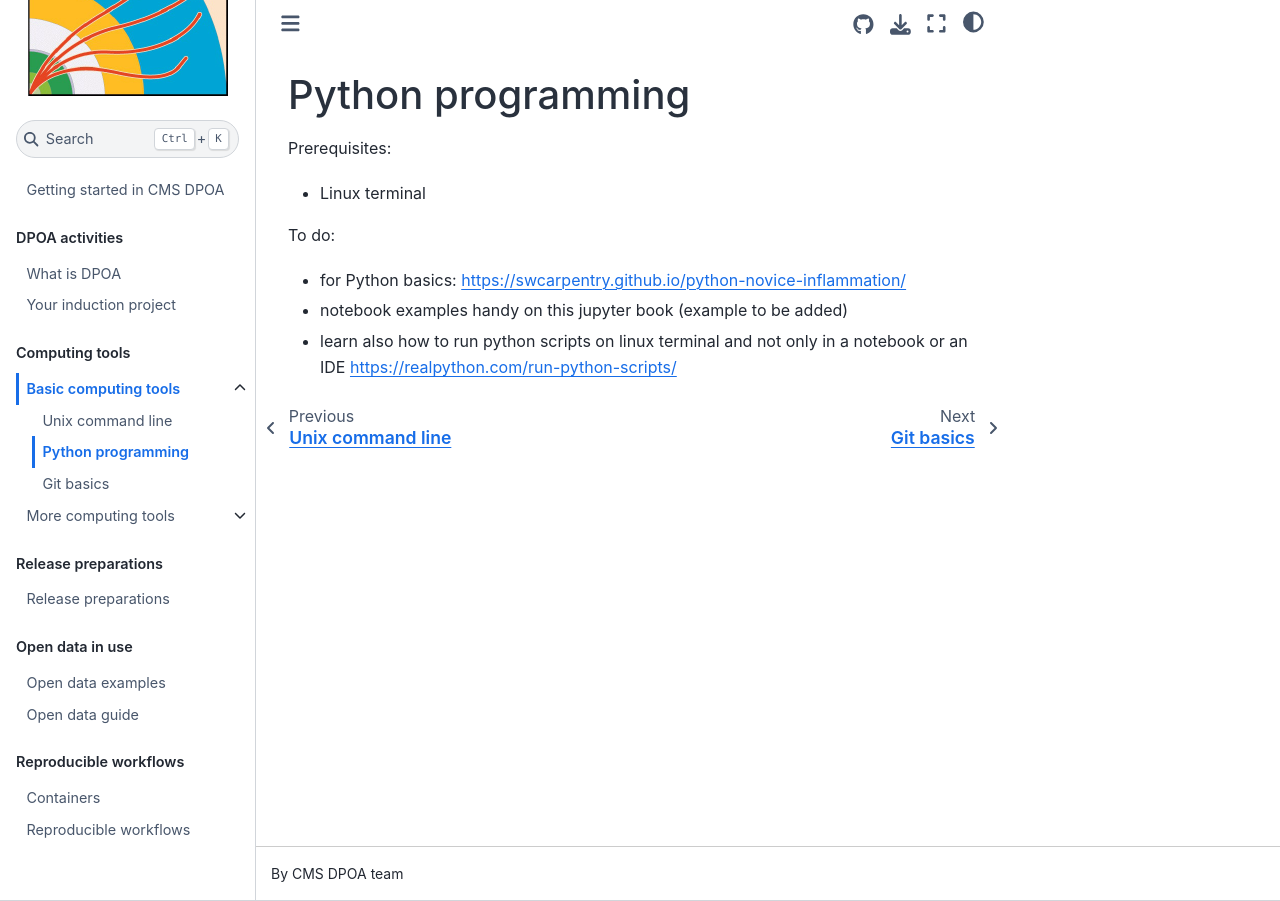
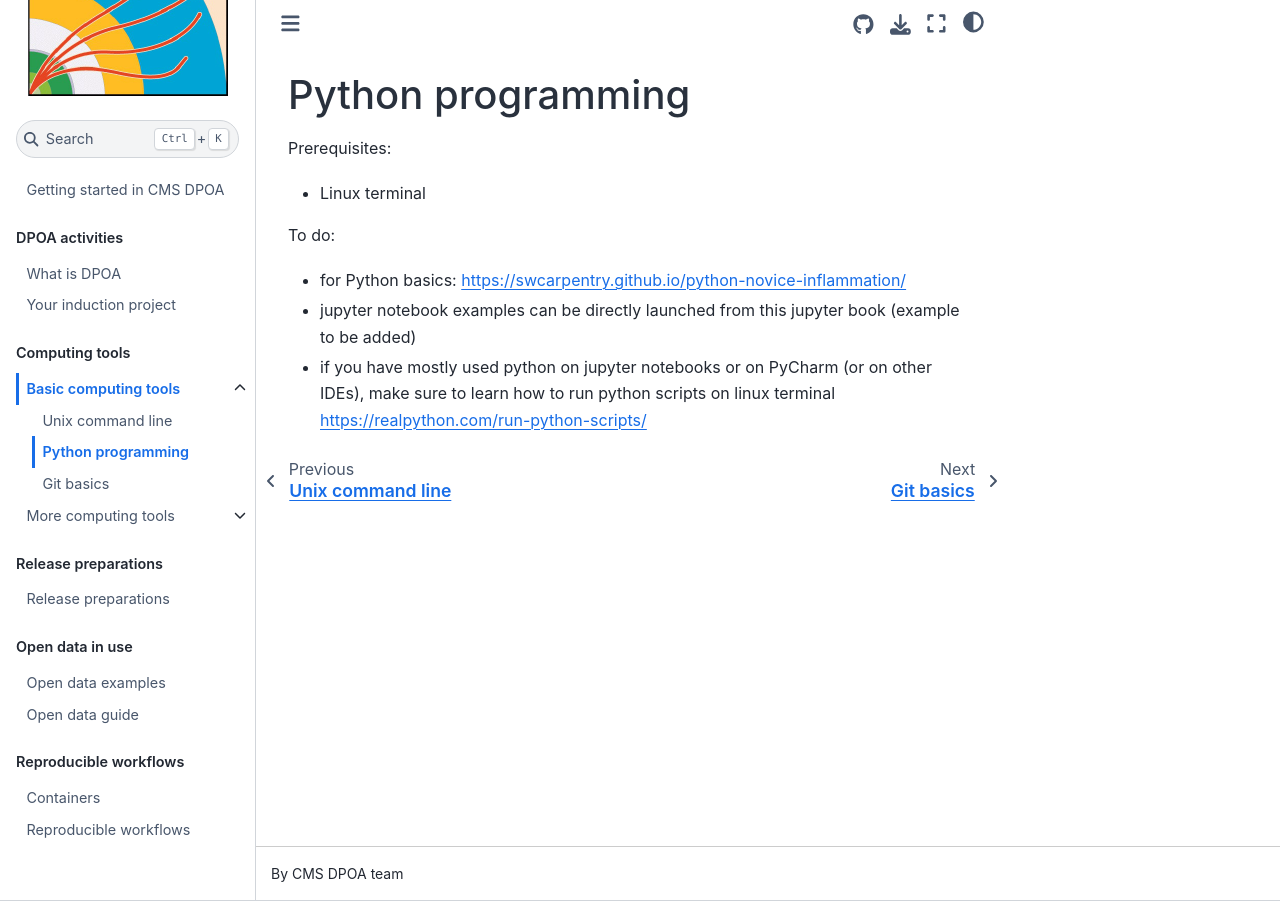
Before and after one commit to cms-dpoa/cms-dpoa-getting-started, a Jupyter Book: the page built from computing/basic/python.md, in a window 1280 px wide. Built offline with Jupyter Book 1.0.4 settings and Sphinx 7.4.7 and the Sphinx Book theme 1.1.4, drawn with Linux system fonts in a browser that asks for light colours.

Commit message:
Update python.md

```diff
--- a/computing/basic/python.md
+++ b/computing/basic/python.md
@@ -5,5 +5,5 @@ Prerequisites:
 
 To do:
 - for Python basics: [https://swcarpentry.github.io/python-novice-inflammation/](https://swcarpentry.github.io/python-novice-inflammation/)
-- notebook examples handy on this jupyter book (example to be added)
-- learn also how to run python scripts on linux terminal and not only in a notebook or an IDE [https://realpython.com/run-python-scripts/](https://realpython.com/run-python-scripts/)
+- jupyter notebook examples can be directly launched from this jupyter book (example to be added)
+- if you have mostly used python on jupyter notebooks or on PyCharm (or on other IDEs), make sure to learn how to run python scripts on linux terminal [https://realpython.com/run-python-scripts/](https://realpython.com/run-python-scripts/)
```
